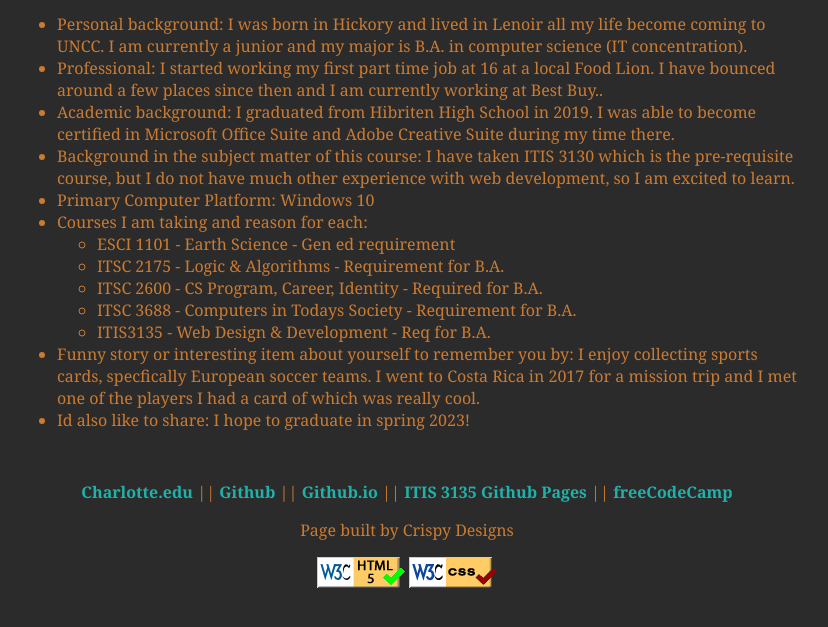
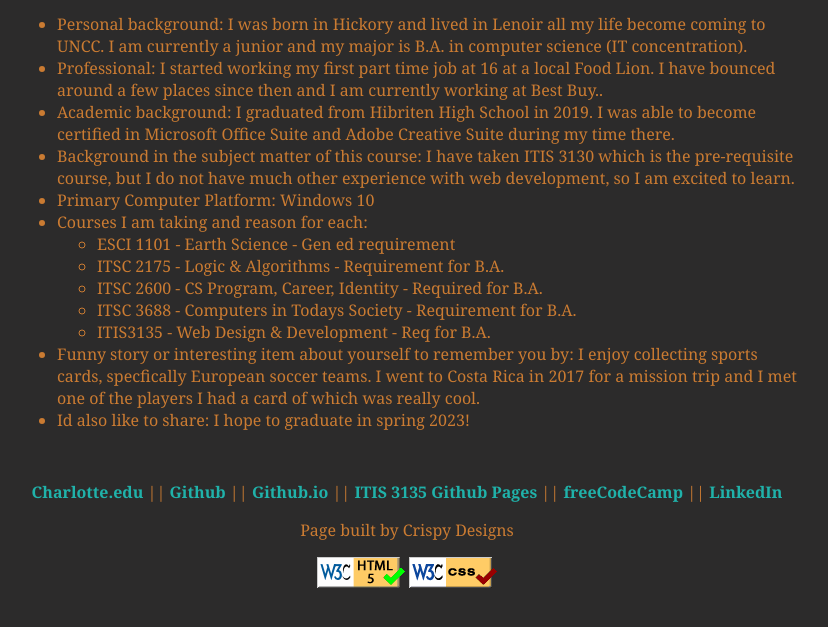
Before and after one commit to Chanc10/chanc10.github.io, a plain HTML site: page itis3135/introduction.html in a window 1280 px wide. Shown: the part 399-1026 px from the top of the page, without its empty margins (233-1061 px from the left). Drawn offline with Linux system fonts and the light colour scheme.

Commit message:
Update introduction.html

```diff
--- a/itis3135/introduction.html
+++ b/itis3135/introduction.html
@@ -74,6 +74,8 @@
                 <a href="https://Chanc10.github.io/itis3135/" target="_blank">ITIS 3135 Github Pages</a>
                 ||
                 <a href="https://www.freecodecamp.org/ccrisp10" target="_blank">freeCodeCamp</a>
+                ||
+                <a href="https://www.linkedin.com/in/chandler-crisp-a05549223/" target="_blank">LinkedIn</a>
             </nav>
 
 
```
